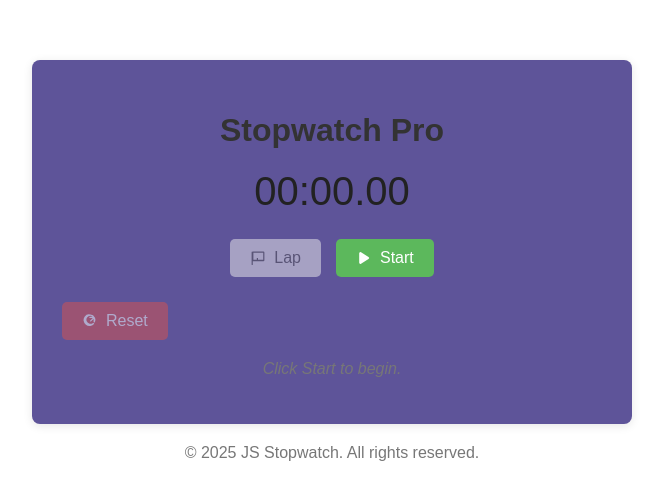
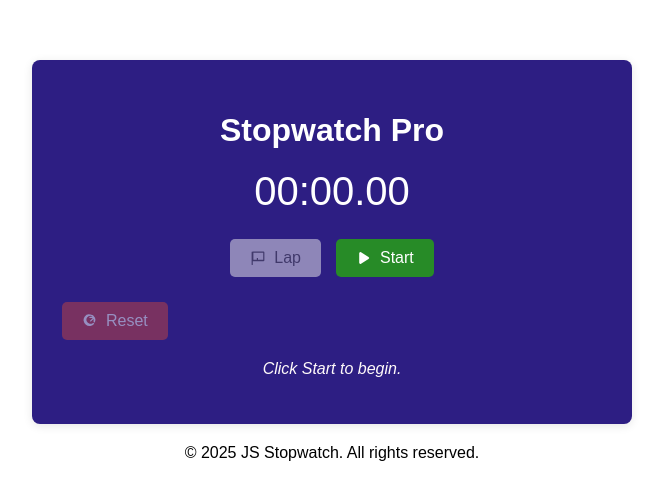
Before and after one commit to PRINCE-droid412/PRODIGY_WD_02, a plain HTML site: page index.html in a window 1280 px wide. Shown: the part 131-632 px from the top of the page, without its empty margins (308-971 px from the left). Drawn offline with Linux system fonts and the light colour scheme.

Commit message:
initial color changes

```diff
--- a/style.css
+++ b/style.css
@@ -15,7 +15,7 @@ body {
 }
 
 .stopwatch-card {
-    background-color: #5e5499;
+    background-color: #2d1e83;
     border-radius: 8px;
     box-shadow: 0 2px 10px rgba(0, 0, 0, 0.1);
     padding: 30px;
@@ -23,14 +23,14 @@ body {
 }
 
 h1 {
-    color: #333;
+    color: #ffffff;
     margin-bottom: 20px;
 }
 
 #time-display {
     font-size: 2.5em;
     margin-bottom: 25px;
-    color: #222;
+    color: #ffffff;
 }
 
 .controls-grid {
@@ -64,12 +64,12 @@ h1 {
 }
 
 .start-button {
-    background-color: #5cb85c;
+    background-color: #278b27;
     color: white;
 }
 
 .start-button:hover {
-    background-color: #4cae4c;
+    background-color: #409640;
 }
 
 .reset-button-container {
@@ -77,12 +77,12 @@ h1 {
 }
 
 .reset-button {
-    background-color: #d9534f;
+    background-color: #c24440;
     color: white;
 }
 
 .reset-button:hover {
-    background-color: #d43f3a;
+    background-color: #d33128;
 }
 
 .laps-section {
@@ -116,14 +116,14 @@ h1 {
 }
 
 .laps-placeholder {
-    color: #777;
+    color: #fffafa;
     font-style: italic;
 }
 
 .footer {
     text-align: center;
     margin-top: 20px;
-    color: #777;
+    color: #000000;
 }
 
 /* Custom Scrollbar */
@@ -142,7 +142,7 @@ h1 {
 }
 
 .custom-scrollbar::-webkit-scrollbar-thumb:hover {
-    background: #999;
+    background: #ffffff;
 }
 
 .icon {
```
